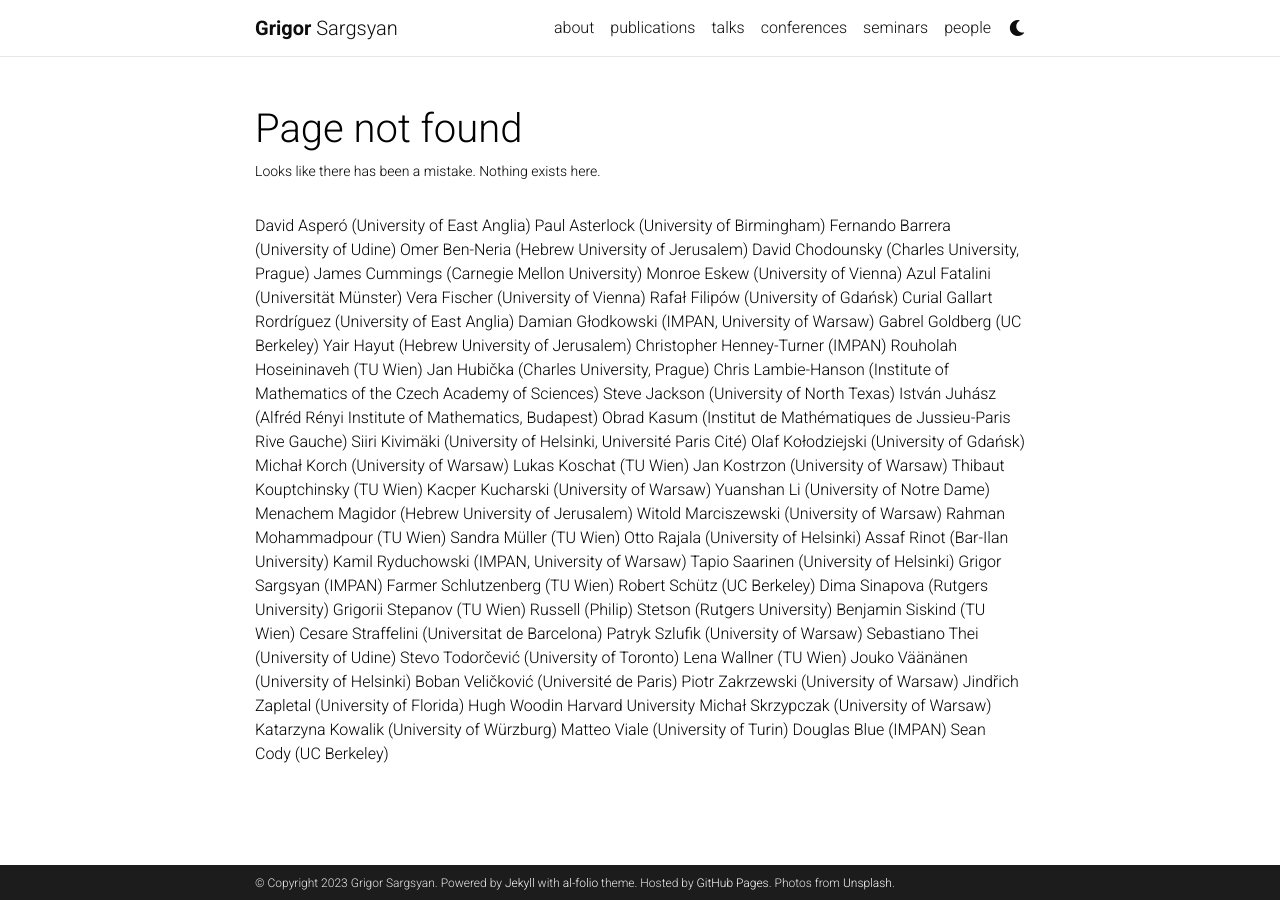
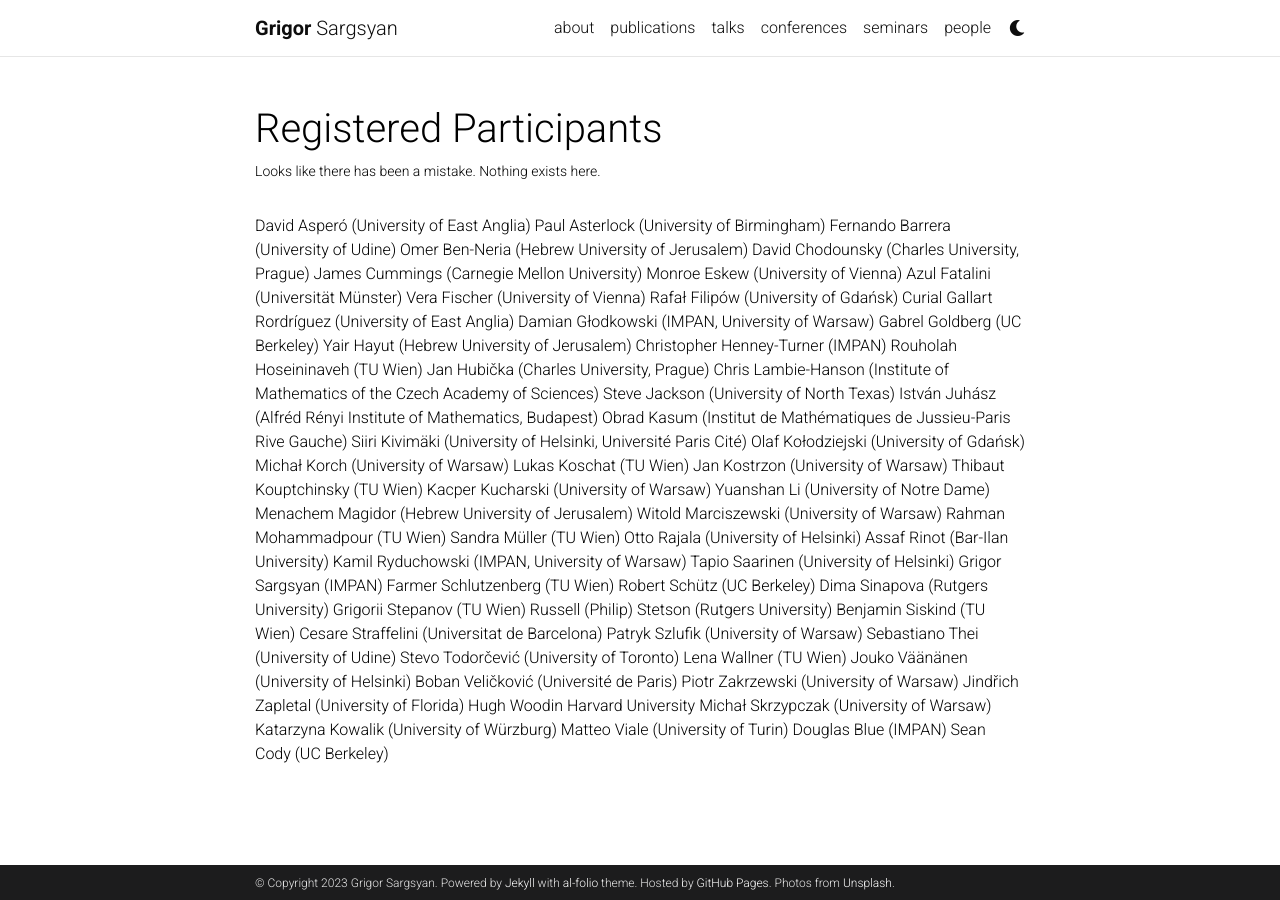
Before and after one commit to grigorsarg/grigorsarg.github.io, a Jekyll site: the page built from _projects/rp.html, in a window 1280 px wide. Built offline with Jekyll 4.4.1, drawn with Linux system fonts in a browser that asks for light colours; comment, search, counter and statistics services are not loaded; a style sheet for code colours, icons or effects is not loaded.

Commit message:
Update rp.html

```diff
--- a/_projects/rp.html
+++ b/_projects/rp.html
@@ -1,7 +1,7 @@
 ---
 layout: page
 permalink: projects/rp.html
-title: "Page not found"
+title: "Registered Participants"
 description: "Looks like there has been a mistake. Nothing exists here."
 redirect: true
 ---
```
